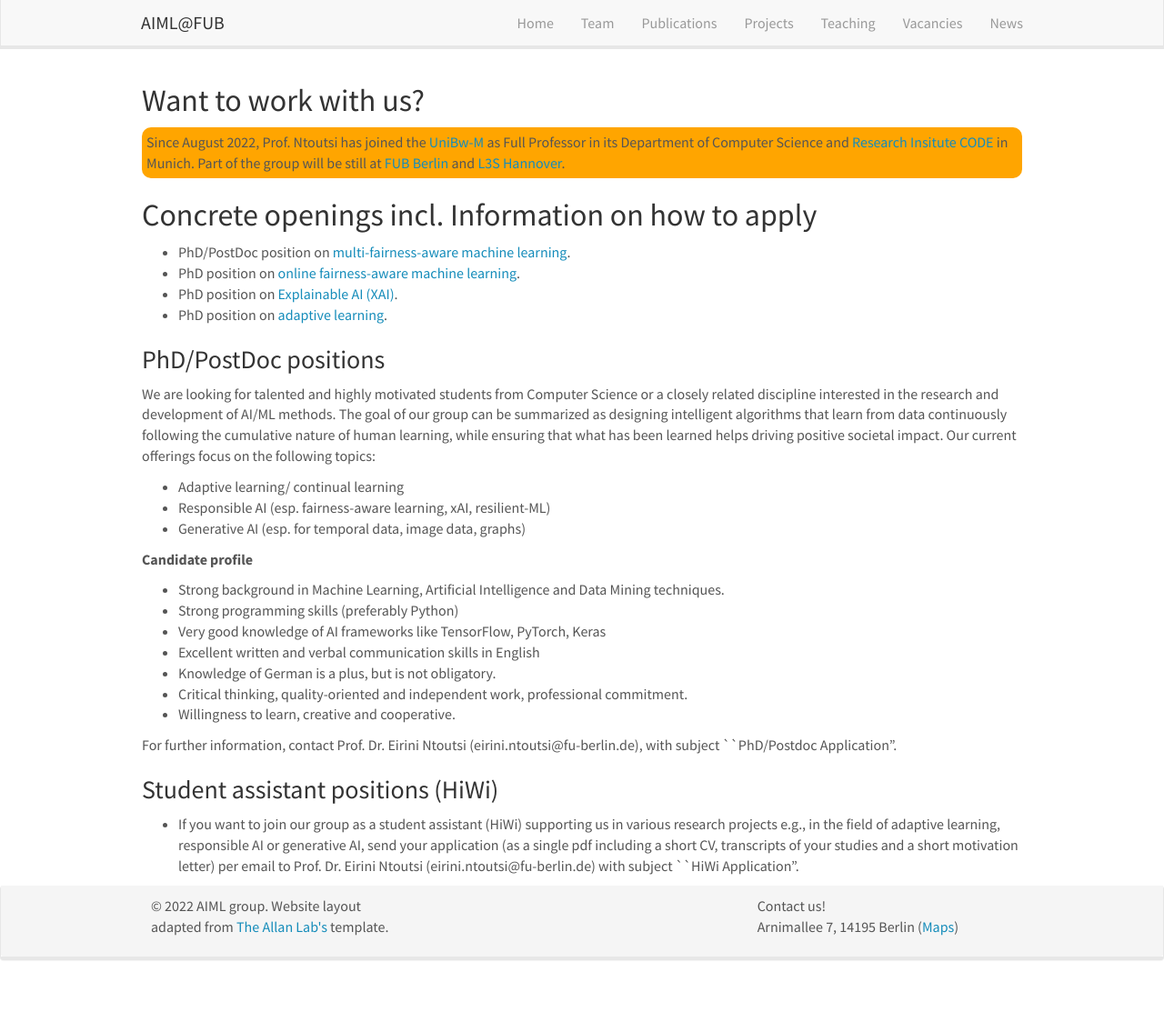
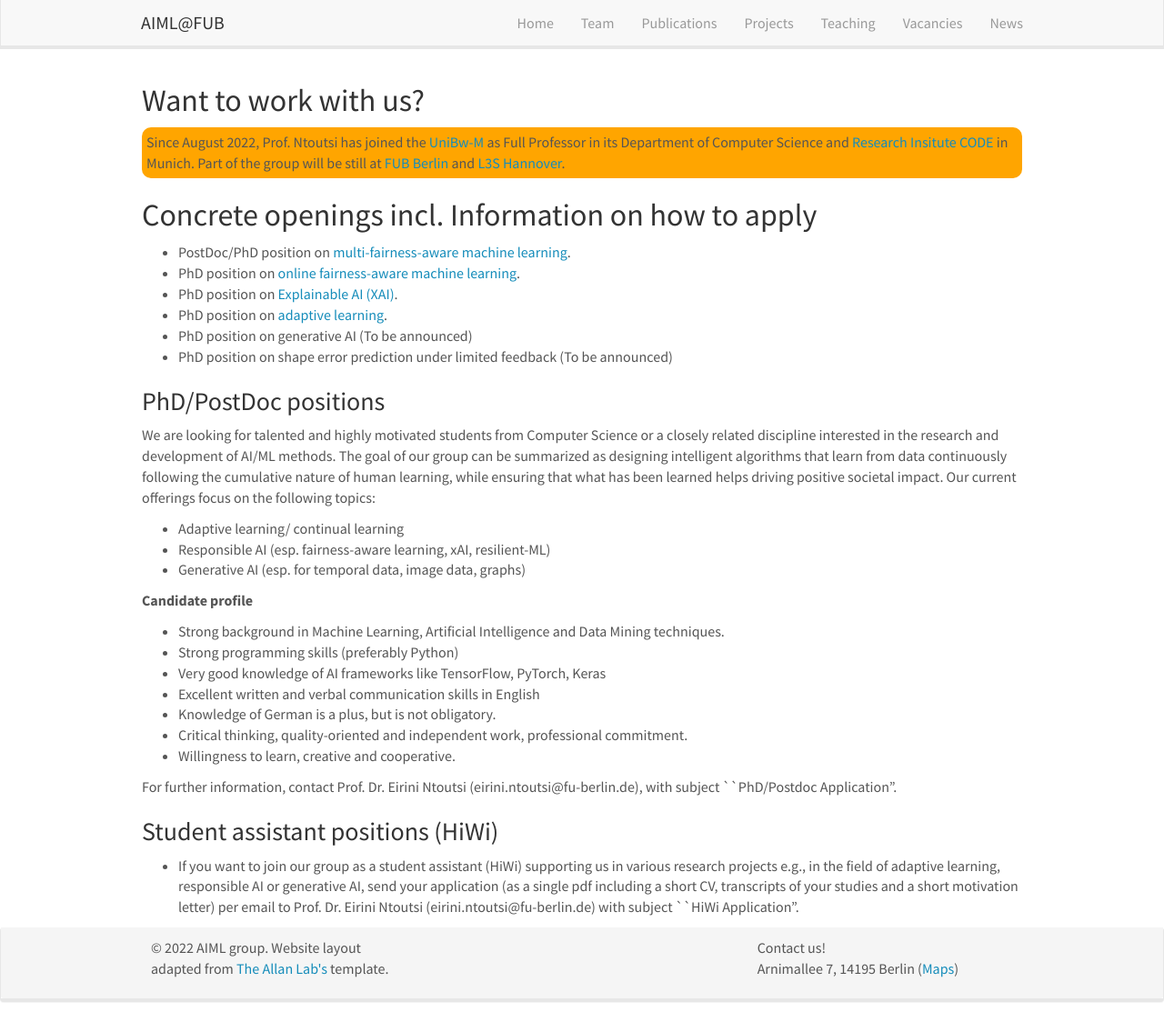
Before and after one commit to AIML-research/AIML-research.github.io, a Jekyll site: the page built from _pages/openings.md, in a window 1280 px wide and 1124 px high. Shown: the whole window at 91% size. Built offline with Jekyll 4.4.1, drawn with Linux system fonts in a browser that asks for light colours; nearby versions of some CDN libraries.

Commit message:
Update openings.md

```diff
--- a/_pages/openings.md
+++ b/_pages/openings.md
@@ -14,12 +14,14 @@ Since August 2022, Prof. Ntoutsi has joined the <a href="https://www.unibw.de/"
 
 ## Concrete openings incl. Information on how to apply
 <ul>
-  <li>PhD/PostDoc position on <a href="https://www.unibw.de/stellenausschreibungen/wissenschaftliche-mitarbeiterinnen-und-mitarbeiter/fi-code-wm-e13-fairness-aware.pdf
+  <li>PostDoc/PhD position on <a href="https://www.unibw.de/stellenausschreibungen/wissenschaftliche-mitarbeiterinnen-und-mitarbeiter/fi-code-wm-e13-fairness-aware.pdf
     " target="_new">multi-fairness-aware machine learning</a>.</li>
   <li>PhD position on <a href="https://www.unibw.de/code/karriere/220805-prof-ntoutsi-stellenausschreibung_fairness_en_final.pdf
     " target="_new">online fairness-aware machine learning</a>.</li>
  <li>PhD position on <a href="https://www.unibw.de/code/karriere/220805-prof-ntoutsi-stellenausschreibung_xai_en_final.pdf" target="_new">Explainable AI (XAI)</a>.</li>
  <li>PhD position on <a href="https://www.unibw.de/code/karriere/220805-prof-ntoutsi-stellenausschreibung_adaptivelearning_en_final.pdf" target="_new">adaptive learning</a>.</li>
+  <li>PhD position on generative AI (To be announced)</li>
+  <li>PhD position on shape error prediction under limited feedback (To be announced)</li>
 </ul>
 
 
```
